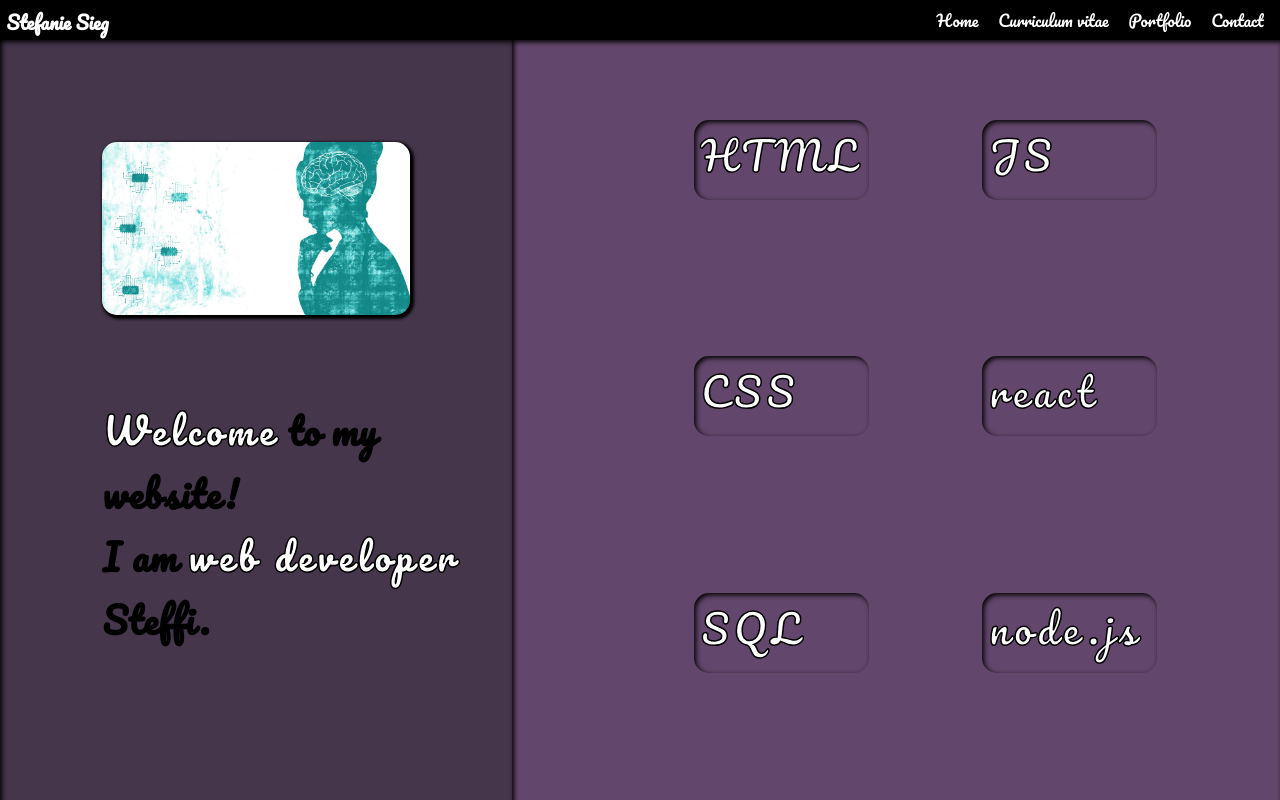
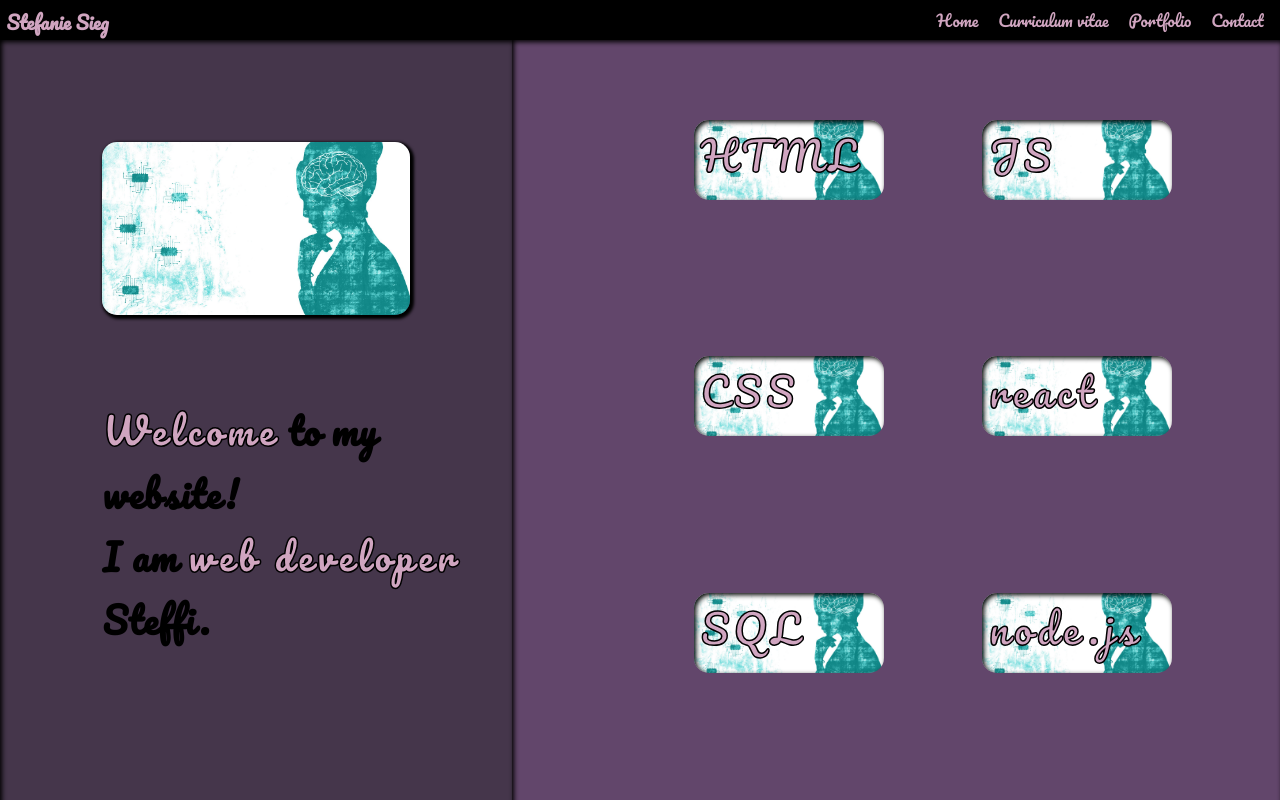
Before and after one commit to steffi-si/portfolio, a website: page index.html in a window 1280 px wide. Shown: the top 800 px of the page. Drawn offline with nearby package versions, Linux system fonts and the light colour scheme; files that its build step writes are made by us from their sources.

Commit message:
fuege Zwischenstand hinzu

```diff
--- a/styles/about-section.scss
+++ b/styles/about-section.scss
@@ -70,7 +70,7 @@
 
 .highlighted-text {
     color: transparent;
-    -webkit-text-fill-color: white;
+    -webkit-text-fill-color: $color-five;
     -webkit-text-stroke-width: 1.5px;
     -webkit-text-stroke-color: black;
     letter-spacing: 5px;
@@ -79,7 +79,7 @@
 
 .technologies {
     color: transparent;
-    -webkit-text-fill-color: white;
+    -webkit-text-fill-color: $color-five;
     -webkit-text-stroke-width: 1.5px;
     -webkit-text-stroke-color: black;
     letter-spacing: 5px;
@@ -88,11 +88,14 @@
 }
 
 .tile {
-    width: 175px;
+    width: 190px;
     height: 80px;
     box-shadow: 2px 2px 5px black inset;
     position: relative;
     top: -10px;
     right: 10px;
     border-radius: 15px;
+    background-image: url("../media/digital-woman.jpg");
+    background-position: left;
+    background-size: cover;
 }
--- a/styles/cv-section.scss
+++ b/styles/cv-section.scss
@@ -18,7 +18,7 @@
 
 .cv-section__heading {
     color: transparent;
-    -webkit-text-fill-color: white;
+    -webkit-text-fill-color: $color-five;
     -webkit-text-stroke-width: 1.5px;
     -webkit-text-stroke-color: black;
     letter-spacing: 5px;
--- a/styles/header-section.scss
+++ b/styles/header-section.scss
@@ -2,7 +2,7 @@
     display: flex;
     justify-content: space-between;
     background-color: black;
-    color: white;
+    color: $color-five;
     height: 5vh;
     padding: 0.5%;
     position: fixed;
@@ -21,6 +21,6 @@
 
 .header-section__nav-list-item-link {
     text-decoration: none;
-    color: white;
+    color: $color-five;
     margin: 0px 10px;
 }
--- a/styles/main.scss
+++ b/styles/main.scss
@@ -2,8 +2,7 @@ $color-one: #45364B;
 $color-two: #62466B;
 $color-three: #1A5E63;
 $color-four: #B5FFE1;
-$color-five: #cfa63d;
-$color-gradient: linear-gradient(to bottom right, #cfa63d, white, #cfa63d);
+$color-five: #d0a5c0;
 
 @font-face {
     font-display: swap;
```
